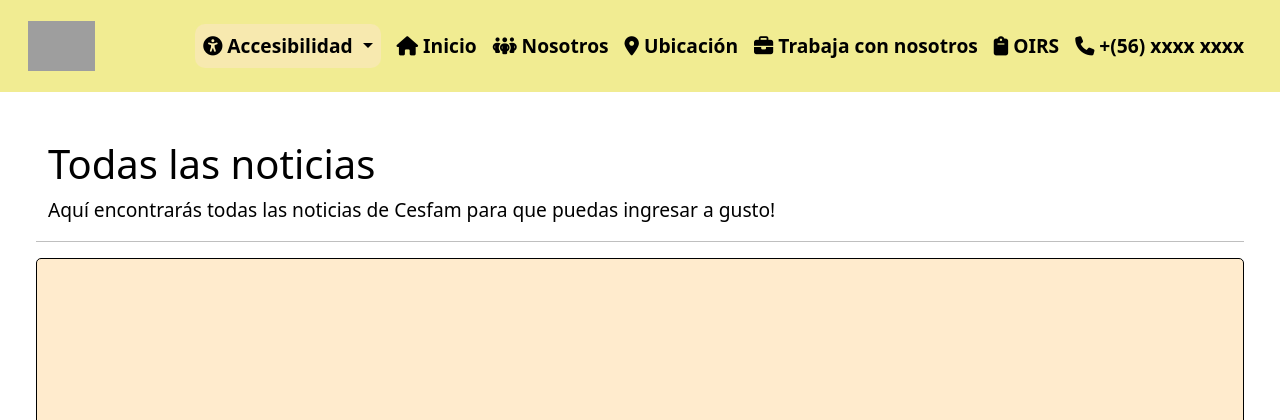
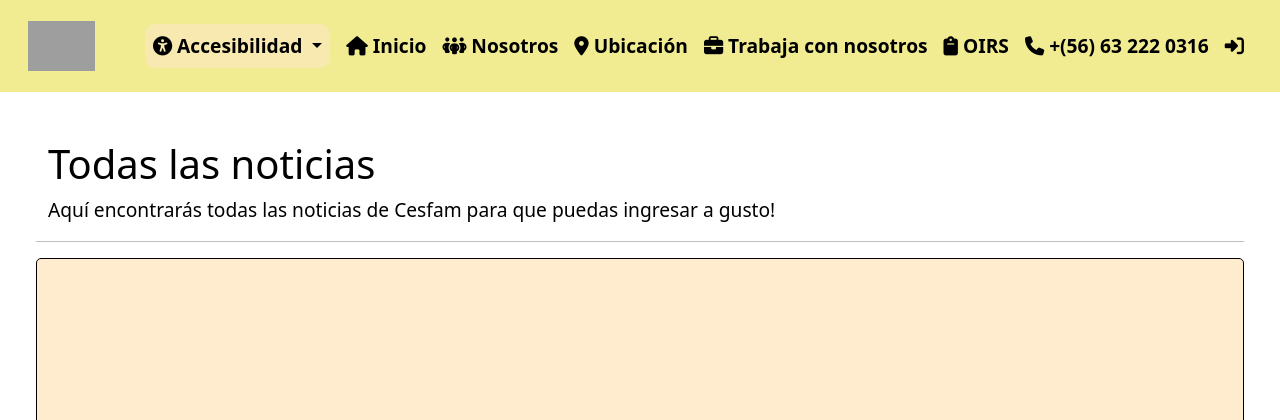
Before and after one commit to LucasCarcamoA/Cesfam, a Django app: page /todas_noticias/ in a window 1280 px wide. Shown: the top 420 px of the page. Run offline with Django 5.2, Linux system fonts and the light colour scheme; data that the repository does not hold is empty; some libraries are stand-ins or nearby versions; grey boxes are pictures that could not be loaded.

Commit message:
Añadido Botón login en todas las páginas

```diff
--- a/templates/index.html
+++ b/templates/index.html
@@ -93,6 +93,9 @@
                     <li class="nav-item">
                         <a class="nav-link" href="tel:+569 63 222 0316"><i class="fas fa-phone"></i> +(56) 63 222 0316</a>
                     </li>
+                    <li class="nav-item">
+                        <a class="nav-link" href="{% url 'administrador' %}"><i class="fa-solid fa-right-to-bracket"></i></a>
+                    </li>
                 </ul>
             </div>
         </div>
@@ -166,7 +169,7 @@
                         <h5 class="card-title text-break ">{{ i.titulo | slice:":70" }}</h5>
                         <p class="card-subtitle">Fecha: {{ i.fecha_creacion}}</p>
                         <div class="contenedor-desc h-100">
-                            <p class="ck-content card-text justify-content-center text-break">{{ i.descripcion | safe | slice:":80" }}...</p>
+                            <p class="ck-content card-text justify-content-center text-break">{{ i.descripcion| safe | slice:":80" }}...</p>
                         </div>
                         <div class="contenedor-boton align-content-end">
                             <a href="{% url 'leer_noticia' i.id %}" class="btn btn-primary">Leer más</a>
--- a/templates/leer_evento.html
+++ b/templates/leer_evento.html
@@ -89,7 +89,10 @@
                         <a class="nav-link" href="/oirs/"><i class="fas fa-clipboard"></i> OIRS</a>
                     </li>
                     <li class="nav-item">
-                        <a class="nav-link" href="tel:+569xxxxxxx"><i class="fas fa-phone"></i> +(56) xxxx xxxx</a>
+                        <a class="nav-link" href="tel:+569 63 222 0316"><i class="fas fa-phone"></i> +(56) 63 222 0316</a>
+                    </li>
+                    <li class="nav-item">
+                        <a class="nav-link" href="{% url 'administrador' %}"><i class="fa-solid fa-right-to-bracket"></i></a>
                     </li>
                 </ul>
             </div>
--- a/templates/leer_noticia.html
+++ b/templates/leer_noticia.html
@@ -89,7 +89,10 @@
                         <a class="nav-link" href="/oirs/"><i class="fas fa-clipboard"></i> OIRS</a>
                     </li>
                     <li class="nav-item">
-                        <a class="nav-link" href="tel:+569xxxxxxx"><i class="fas fa-phone"></i> +(56) xxxx xxxx</a>
+                        <a class="nav-link" href="tel:+569 63 222 0316"><i class="fas fa-phone"></i> +(56) 63 222 0316</a>
+                    </li>
+                    <li class="nav-item">
+                        <a class="nav-link" href="{% url 'administrador' %}"><i class="fa-solid fa-right-to-bracket"></i></a>
                     </li>
                 </ul>
             </div>
--- a/templates/oirs.html
+++ b/templates/oirs.html
@@ -64,6 +64,9 @@
                     </li>
                     <li class="nav-item">
                         <a class="nav-link" href="tel:+569 63 222 0316"><i class="fas fa-phone"></i> +(56) 63 222 0316</a>
+                    </li>
+                    <li class="nav-item">
+                        <a class="nav-link" href="{% url 'administrador' %}"><i class="fa-solid fa-right-to-bracket"></i></a>
                     </li>
                 </ul>
             </div>
--- a/templates/sobre_nosotros.html
+++ b/templates/sobre_nosotros.html
@@ -115,6 +115,9 @@
                     </li>
                     <li class="nav-item">
                         <a class="nav-link" href="tel:+569 63 222 0316"><i class="fas fa-phone"></i> +(56) 63 222 0316</a>
+                    </li>
+                    <li class="nav-item">
+                        <a class="nav-link" href="{% url 'administrador' %}"><i class="fa-solid fa-right-to-bracket"></i></a>
                     </li>
                 </ul>
             </div>
--- a/templates/todas_noticias.html
+++ b/templates/todas_noticias.html
@@ -63,7 +63,10 @@
                         <a class="nav-link" href="oirs/"><i class="fas fa-clipboard"></i> OIRS</a>
                     </li>
                     <li class="nav-item">
-                        <a class="nav-link" href="tel:+569xxxxxxx"><i class="fas fa-phone"></i> +(56) xxxx xxxx</a>
+                        <a class="nav-link" href="tel:+569 63 222 0316"><i class="fas fa-phone"></i> +(56) 63 222 0316</a>
+                    </li>
+                    <li class="nav-item">
+                        <a class="nav-link" href="{% url 'administrador' %}"><i class="fa-solid fa-right-to-bracket"></i></a>
                     </li>
                 </ul>
             </div>
--- a/templates/todos_eventos.html
+++ b/templates/todos_eventos.html
@@ -63,7 +63,10 @@
                         <a class="nav-link" href="oirs/"><i class="fas fa-clipboard"></i> OIRS</a>
                     </li>
                     <li class="nav-item">
-                        <a class="nav-link" href="tel:+569xxxxxxx"><i class="fas fa-phone"></i> +(56) xxxx xxxx</a>
+                        <a class="nav-link" href="tel:+569 63 222 0316"><i class="fas fa-phone"></i> +(56) 63 222 0316</a>
+                    </li>
+                    <li class="nav-item">
+                        <a class="nav-link" href="{% url 'administrador' %}"><i class="fa-solid fa-right-to-bracket"></i></a>
                     </li>
                 </ul>
             </div>
--- a/templates/trabaja_con_nosotros.html
+++ b/templates/trabaja_con_nosotros.html
@@ -65,6 +65,9 @@
                     </li>
                     <li class="nav-item">
                         <a class="nav-link" href="tel:+569 63 222 0316"><i class="fas fa-phone"></i> +(56) 63 222 0316</a>
+                    </li>
+                    <li class="nav-item">
+                        <a class="nav-link" href="{% url 'administrador' %}"><i class="fa-solid fa-right-to-bracket"></i></a>
                     </li>
                 </ul>
             </div>
--- a/templates/ubicacion.html
+++ b/templates/ubicacion.html
@@ -73,6 +73,9 @@
                     </li>
                     <li class="nav-item">
                         <a class="nav-link" href="tel:+569 63 222 0316"><i class="fas fa-phone"></i> +(56) 63 222 0316</a>
+                    </li>
+                    <li class="nav-item">
+                        <a class="nav-link" href="{% url 'administrador' %}"><i class="fa-solid fa-right-to-bracket"></i></a>
                     </li>
                 </ul>
             </div>
```
